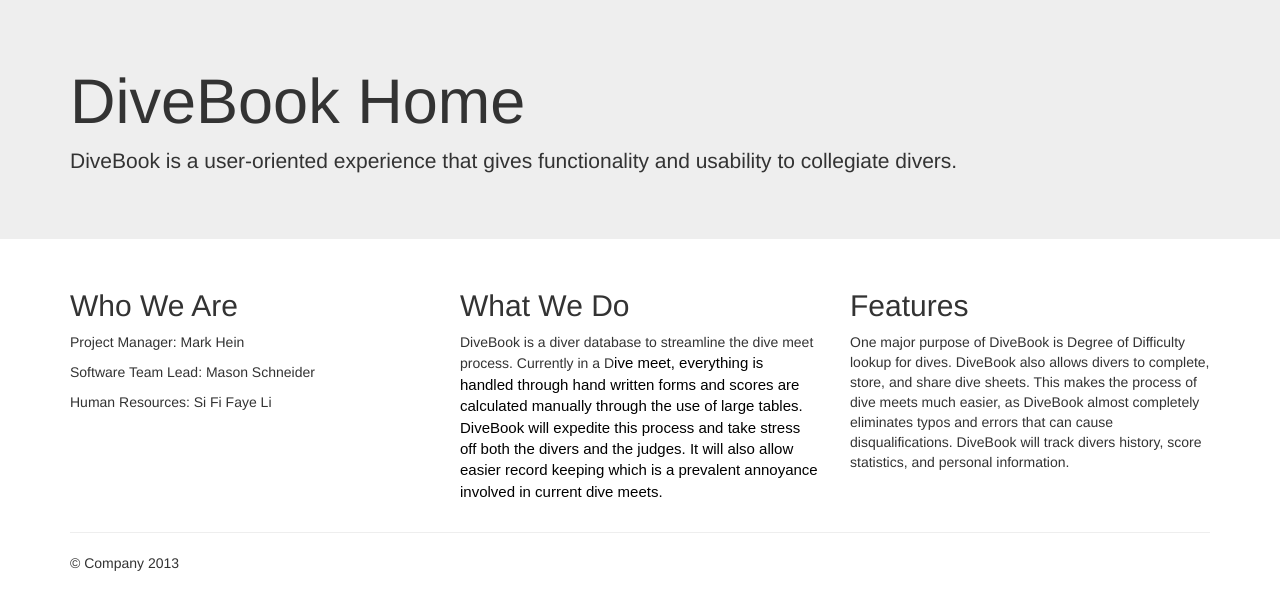
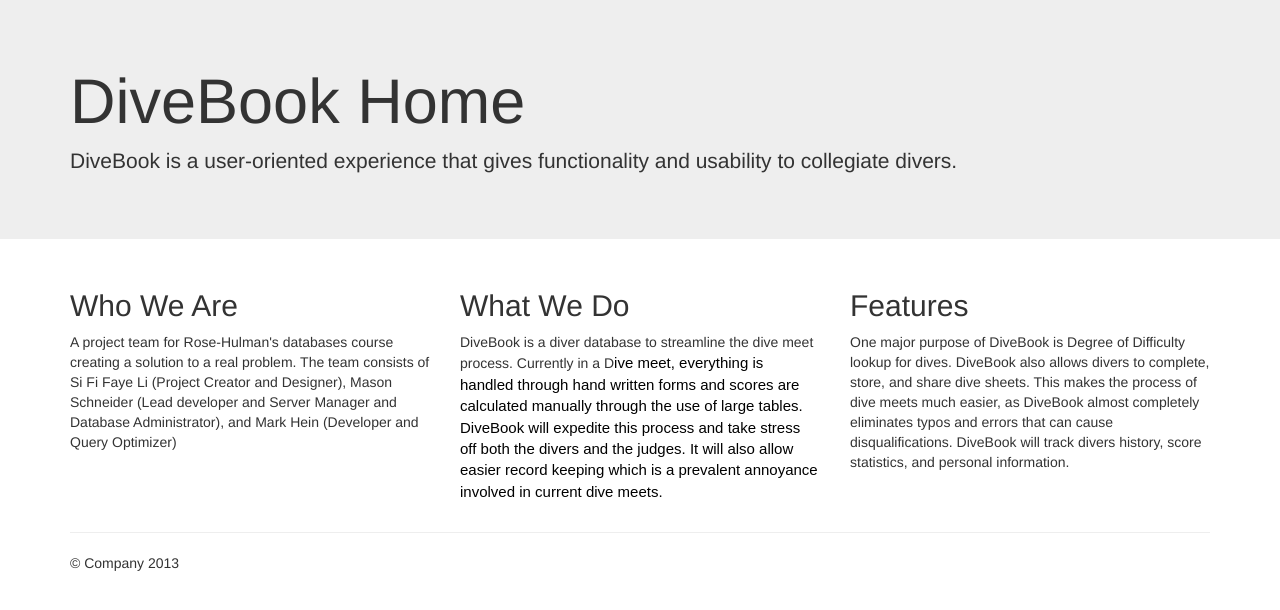
Before and after one commit to AnimositE/DatabasesProject, a Flask app: page / in a window 1280 px wide. Shown: the part 51-661 px from the top of the page. Run offline with Flask 2, Linux system fonts and the light colour scheme; some libraries are stand-ins or nearby versions.

Commit message:
Updated home page

```diff
--- a/templates/home.html
+++ b/templates/home.html
@@ -67,9 +67,7 @@
       <div class="row">
         <div class="col-lg-4">
           <h2>Who We Are</h2>
-          <p>Project Manager: Mark Hein</p>
-          <p>Software Team Lead: Mason Schneider</p>
-          <p>Human Resources: Si Fi Faye Li</p>
+          <p>A project team for Rose-Hulman's databases course creating a solution to a real problem. The team consists of Si Fi Faye Li (Project Creator and Designer), Mason Schneider (Lead developer and Server Manager and Database Administrator), and Mark Hein (Developer and Query Optimizer)</p>
           <p></p>
         </div>
         <div class="col-lg-4">
```
